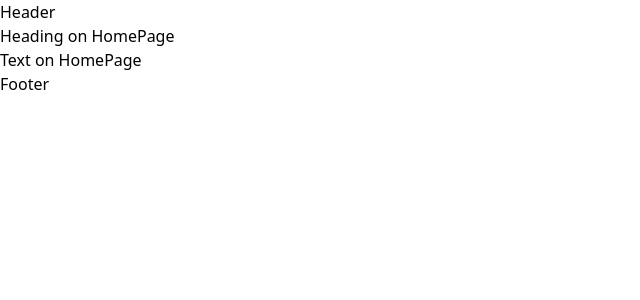
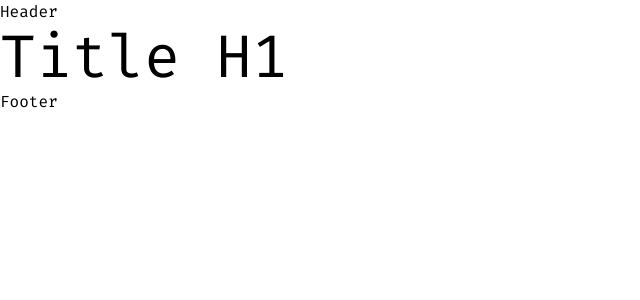
Before and after one commit to shuanvita/frontend-portfolio, a Vue app: page / in a window 1280 px wide. Shown: the top 300 px of the page, without its empty margins (0-640 px from the left). Built offline with nearby package versions, Linux system fonts and the light colour scheme; the HTML template or start-up script is replaced by a standard one.

Commit message:
Add front

```diff
--- /dev/null
+++ b/src/app/fonts/fonts.css
@@ -0,0 +1,8 @@
+@font-face {
+  font-family: 'Fira Code';
+  src:
+    local('Fira-Code-Variable'),
+    url('./Fira-Code-Variable.woff2') format('woff2 supports variations'),
+    url('./Fira-Code-Variable.woff2') format('woff2-variations');
+  font-display: swap;
+}
--- a/src/app/styles/main.css
+++ b/src/app/styles/main.css
@@ -1 +1,16 @@
 @import 'tailwindcss';
+@import './typography.css';
+@import '../fonts/fonts.css';
+
+@layer base {
+  :root {
+    font-synthesis: none;
+    text-rendering: optimizeLegibility;
+    -webkit-font-smoothing: antialiased;
+    -moz-osx-font-smoothing: grayscale;
+    --default-font-family: 'Fira Code', 'sans-serif';
+  }
+}
+
+body {
+}
--- /dev/null
+++ b/src/app/styles/typography.css
@@ -0,0 +1,59 @@
+.title-h1 {
+  @apply text-[60px]/[1.1];
+}
+
+.title-h2 {
+  @apply text-[48px]/[1.2];
+}
+
+.title-h3 {
+  @apply text-[36px]/[1.3];
+}
+
+.title-h4 {
+  @apply text-[30px]/[1.4];
+}
+
+.title-h5 {
+  @apply text-[24px]/[1.4];
+}
+
+.title-h6 {
+  @apply text-xl/normal;
+}
+
+.text-1 {
+  @apply text-[14px]/[1.4];
+}
+
+.text-2 {
+  @apply text-base/normal;
+}
+
+.text-3 {
+  @apply text-lg/normal;
+}
+
+.text-4 {
+  @apply text-xl/normal;
+}
+
+.text-5 {
+  @apply text-[24px]/[1.4];
+}
+
+.text-6 {
+  @apply text-[30px]/[1.4];
+}
+
+.text-7 {
+  @apply text-[36px]/[1.3];
+}
+
+.text-8 {
+  @apply text-[48px]/[1.2];
+}
+
+.text-9 {
+  @apply text-[60px]/[1.1];
+}
--- a/src/pages/AboutPage.vue
+++ b/src/pages/AboutPage.vue
@@ -1,11 +1,5 @@
-<script lang="ts" setup>
-import VHeading from '../shared/ui/VHeading/VHeading.vue'
-import VText from '../shared/ui/VText/VText.vue'
-</script>
+<script lang="ts" setup></script>
 
 <template>
-  <div>
-    <v-heading>Heading on AboutPage</v-heading>
-    <v-text>Text on AboutPage</v-text>
-  </div>
+  <div></div>
 </template>
--- a/src/pages/HomePage.vue
+++ b/src/pages/HomePage.vue
@@ -1,11 +1,7 @@
-<script lang="ts" setup>
-import VHeading from '../shared/ui/VHeading/VHeading.vue'
-import VText from '../shared/ui/VText/VText.vue'
-</script>
+<script lang="ts" setup></script>
 
 <template>
   <div>
-    <v-heading>Heading on HomePage</v-heading>
-    <v-text>Text on HomePage</v-text>
+    <h1 class="title-h1">Title H1</h1>
   </div>
 </template>
--- a/src/shared/ui/VHeading/VHeading.vue
+++ /dev/null
@@ -1,3 +0,0 @@
-<script setup lang="ts"></script>
-
-<template><slot /></template>
--- a/src/shared/ui/VText/VText.vue
+++ /dev/null
@@ -1,21 +0,0 @@
-<script setup lang="ts">
-const props = defineProps({
-  size: {
-    type: String,
-    default: 'medium',
-    validator: (value: string) => ['small', 'medium', 'large'].includes(value),
-  },
-})
-
-const sizes = {
-  small: 'text-[14px]/[1.4]',
-  medium: 'text-[16px]/[1.5]',
-  large: 'text-[18px]/[1.5]',
-}
-</script>
-
-<template>
-  <p :class="sizes[props.size as keyof typeof sizes]">
-    <slot />
-  </p>
-</template>
--- a/src/shared/ui/index.ts
+++ /dev/null
@@ -1 +0,0 @@
-export * from './'
```
Also changed, not shown: src/app/fonts/Fira-Code-Variable.woff2 (added).
